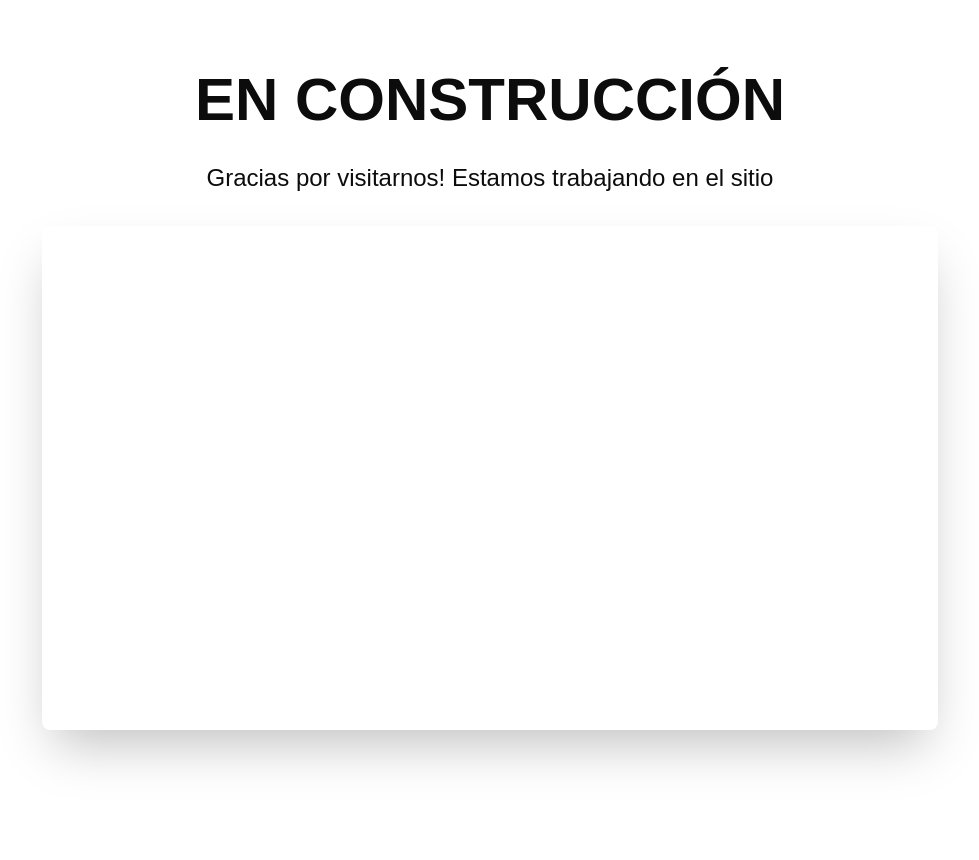
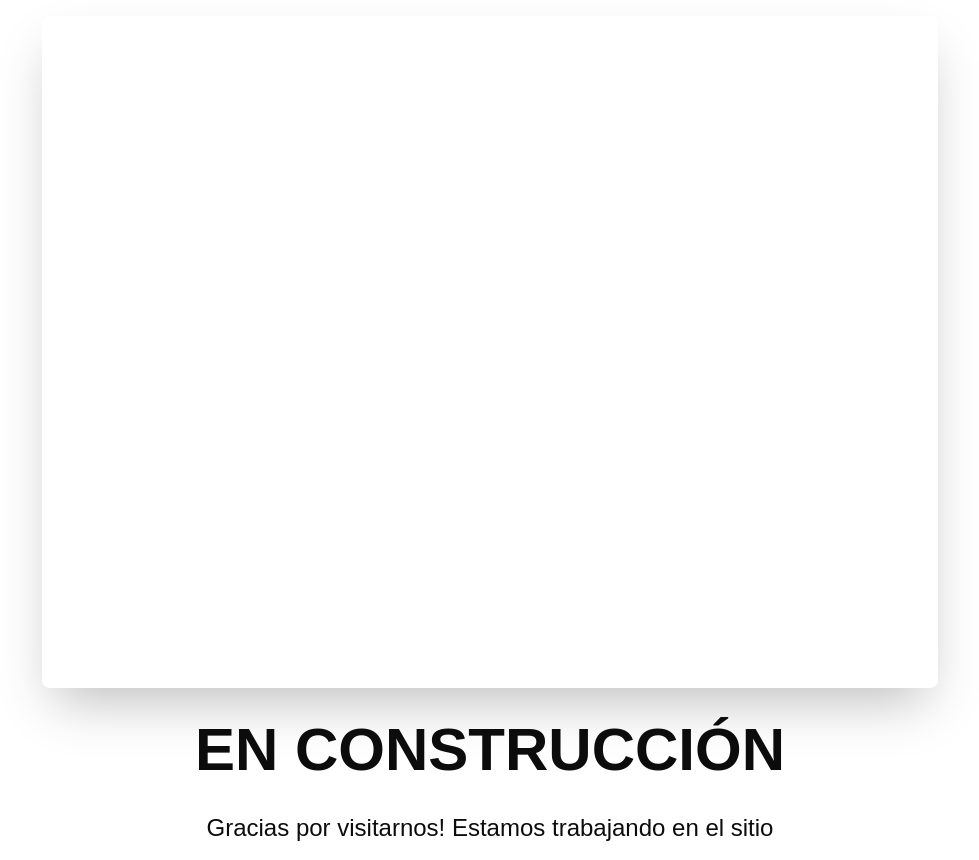
Before and after one commit to botflowlab/AndresCastroWebsite, a React (Vite) app: page / in a window 1280 px wide. Shown: the whole page, without its empty margins (150-1129 px from the left). Before the commit the page ends 800 px from the top, so only its background shows below. Built offline with nearby package versions, Linux system fonts and the light colour scheme; a web font is replaced by a local one.

Commit message:
Update layout with larger video

```diff
--- a/src/App.jsx
+++ b/src/App.jsx
@@ -5,14 +5,7 @@ function App() {
   return (
     <div className="min-h-screen bg-white flex flex-col items-center justify-center p-4 font-neutra">
       <div className="max-w-4xl w-full text-center space-y-8">
-        <h1 className="text-4xl md:text-6xl font-bold text-[#0c0c0c] mb-4">
-          EN CONSTRUCCIÓN
-        </h1>
-        <h2 className="text-xl md:text-2xl text-[#0c0c0c] mb-8">
-          Gracias por visitarnos! Estamos trabajando en el sitio
-        </h2>
-
-        <div style={{ position: 'relative', paddingTop: '56.25%' }} className="rounded-lg overflow-hidden shadow-2xl bg-white">
+        <div style={{ position: 'relative', paddingTop: '75%' }} className="rounded-lg overflow-hidden shadow-2xl bg-white mb-8">
           <ReactPlayer
             url="https://player.vimeo.com/video/1088748083"
             width="100%"
@@ -24,6 +17,13 @@ function App() {
             style={{ position: 'absolute', top: 0, left: 0, pointerEvents: 'none' }}
           />
         </div>
+
+        <h1 className="text-4xl md:text-6xl font-bold text-[#0c0c0c] mb-4">
+          EN CONSTRUCCIÓN
+        </h1>
+        <h2 className="text-xl md:text-2xl text-[#0c0c0c]">
+          Gracias por visitarnos! Estamos trabajando en el sitio
+        </h2>
       </div>
     </div>
   )
```
